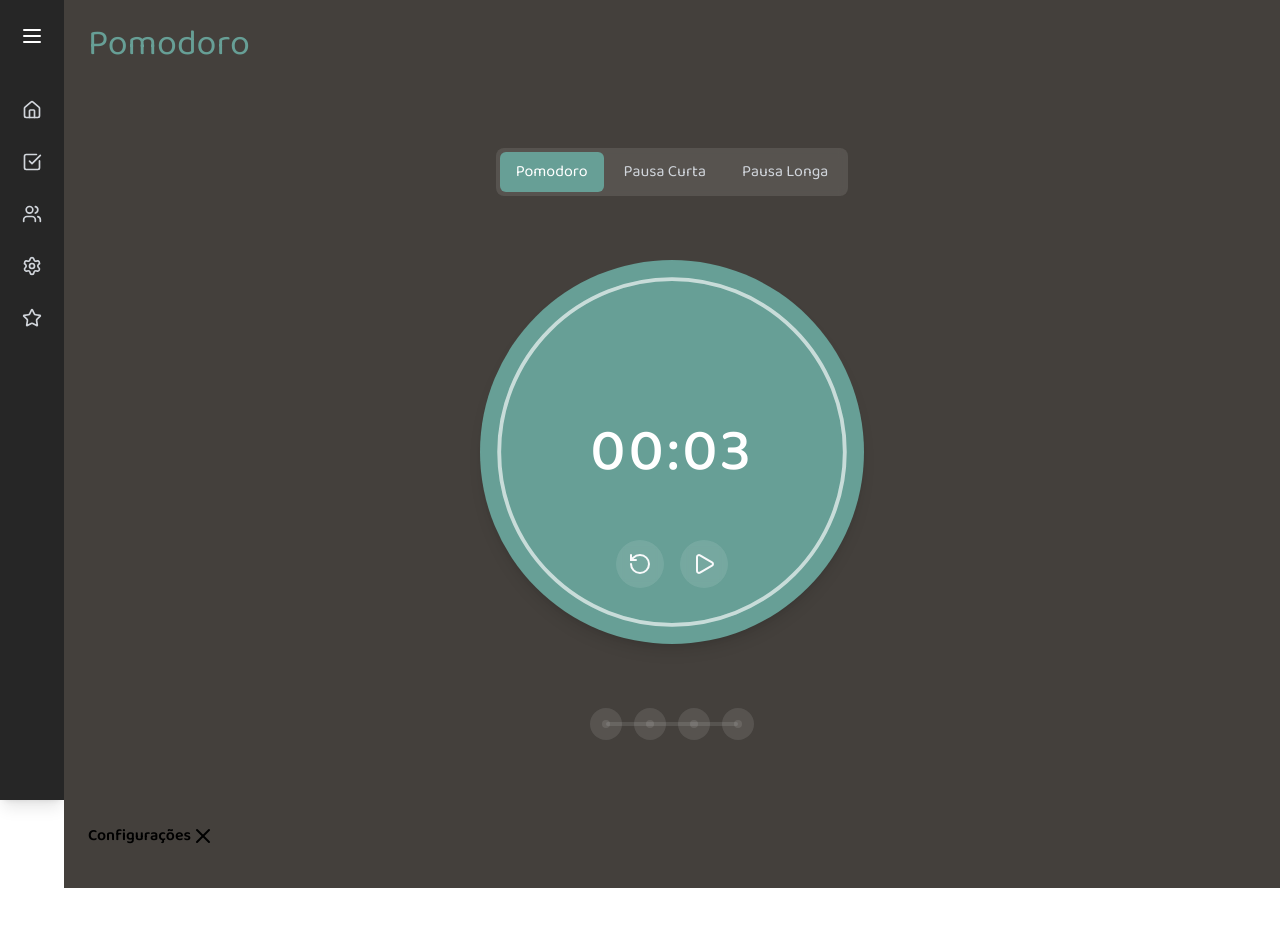
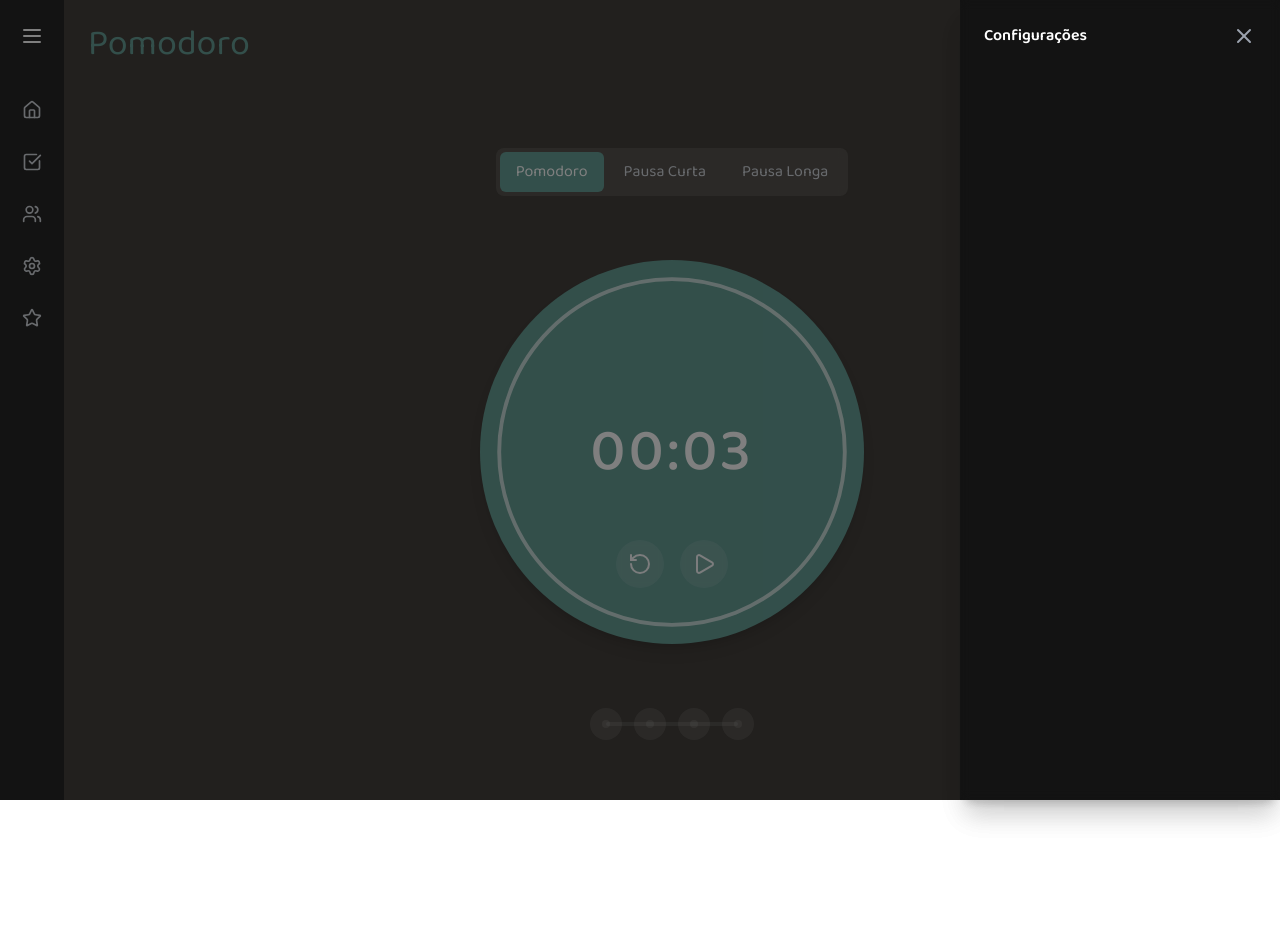
Before and after one commit to RenissonSilva/pomodoro, a Next.js app: page / in a window 1280 px wide. Both pictures are taken after a click on the button 32 px from the left and 266 px from the top of the page. Shown: the top 926 px of the page. After the commit the page ends 800 px from the top, so only its background shows below. Built offline with nearby package versions, Linux system fonts and the light colour scheme.

Commit message:
Ajustando drawer que estava aparecendo abaixo do componente pai

```diff
--- a/src/components/Sidebar.tsx
+++ b/src/components/Sidebar.tsx
@@ -20,7 +20,7 @@ const AppSidebar = ({ onSettingsClick }: AppSidebarProps) => {
     { icon: Home, label: 'Início', action: () => {} },
     { icon: CheckSquare, label: 'Tarefas', action: () => {} },
     { icon: Users, label: 'Grupos', action: () => {} },
-    { icon: Settings, label: 'Configurações', action: onSettingsClick }, // aqui chama a função
+    { icon: Settings, label: 'Configurações', action: onSettingsClick },
     { icon: Star, label: 'Premium', action: () => {} },
   ];
 
--- a/src/drawer/SettingsDrawer.tsx
+++ b/src/drawer/SettingsDrawer.tsx
@@ -18,9 +18,14 @@ export default function SettingsDrawer({ isSettingsOpen, setIsSettingsOpen }) {
               ${isSettingsOpen ? 'translate-x-0' : 'translate-x-full'}
             `}
       >
-        <div className='flex justify-between items-center mb-4'>
-          <h2 className='text-xl font-semibold'>Configurações</h2>
-          <button onClick={() => setIsSettingsOpen(false)}>
+        <div className='flex items-center mb-4'>
+          <h2 className='flex-1 text-xl font-semibold text-white'>
+            Configurações
+          </h2>
+          <button
+            onClick={() => setIsSettingsOpen(false)}
+            className='text-gray-400 hover:text-white transition-colors'
+          >
             <X size={24} />
           </button>
         </div>
--- a/src/pages/_app.tsx
+++ b/src/pages/_app.tsx
@@ -15,12 +15,25 @@ export default function App({ Component, pageProps }: AppProps) {
 
       <main className='flex-1 bg-stone-700 relative'>
         <Component {...pageProps} />
+      </main>
 
+      {isSettingsOpen && (
+        <div
+          className='fixed inset-0 bg-black/50 z-40 transition-opacity'
+          onClick={() => setIsSettingsOpen(false)}
+        />
+      )}
+
+      <div
+        className={`fixed right-0 top-0 h-full w-80 bg-neutral-800 shadow-xl z-50 transform transition-transform duration-300 ease-in-out ${
+          isSettingsOpen ? 'translate-x-0' : 'translate-x-full'
+        }`}
+      >
         <SettingsDrawer
           isSettingsOpen={isSettingsOpen}
           setIsSettingsOpen={setIsSettingsOpen}
         />
-      </main>
+      </div>
     </div>
   );
 }
```
